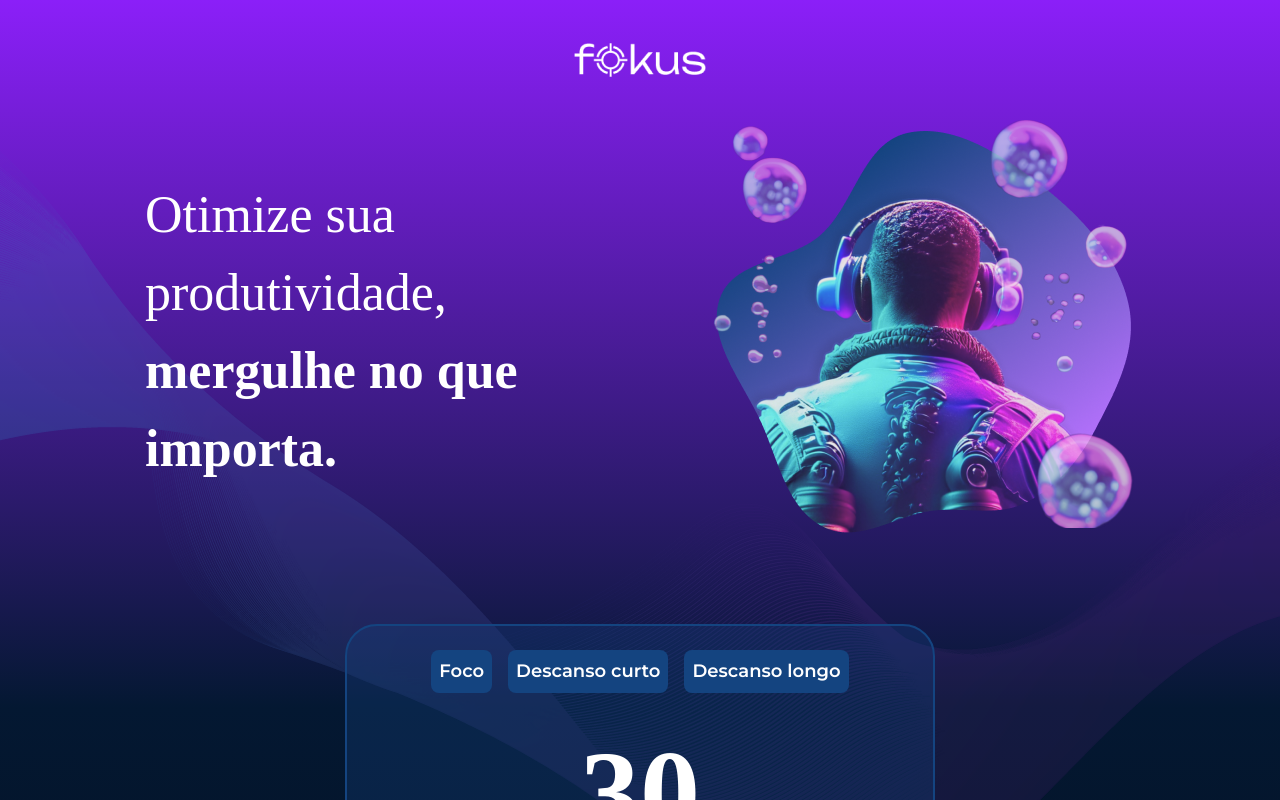
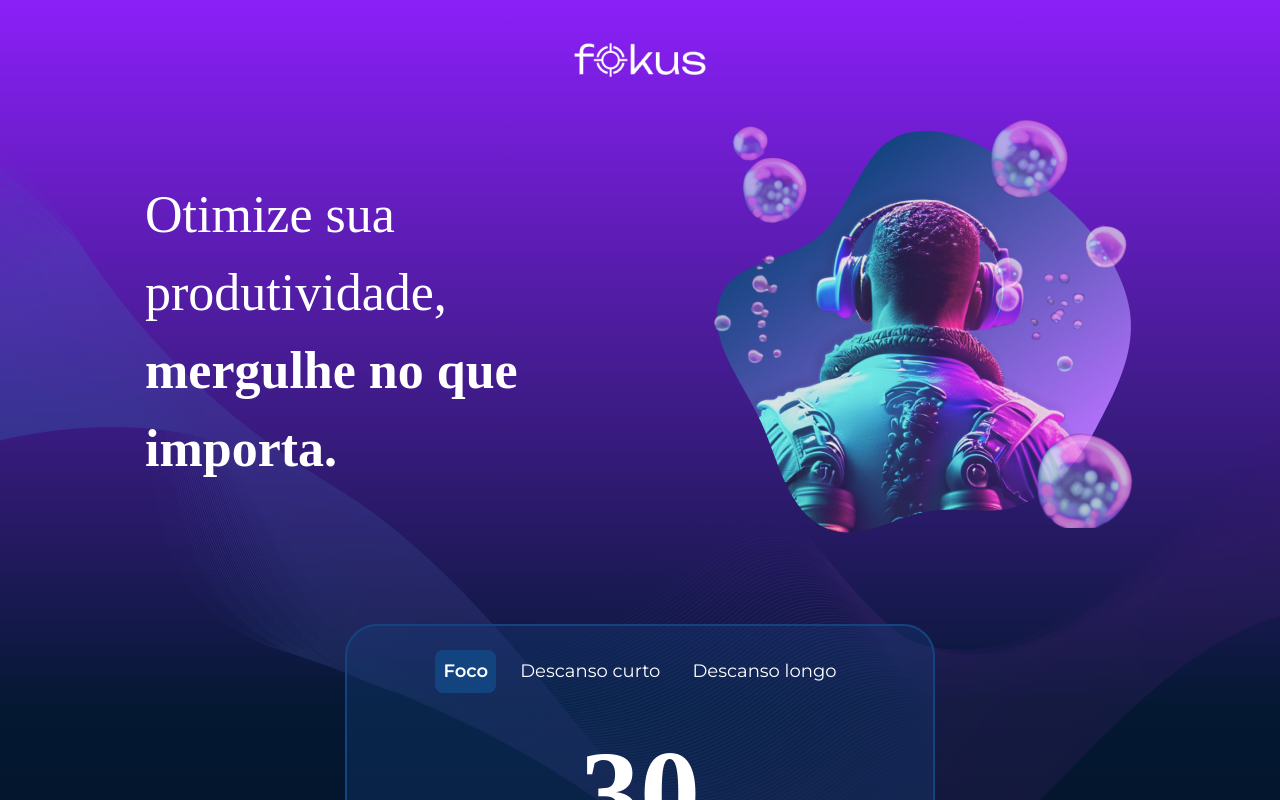
Before and after one commit to GGhiaroni/fokus-zustand, a React (Vite) app: page / in a window 1280 px wide. Shown: the top 800 px of the page. Built offline with nearby package versions, Linux system fonts and the light colour scheme; a web font is replaced by a local one.

Commit message:
implementando a selecao de modo dos botoes da aplicacao com os estados globais

```diff
--- a/src/components/Cronometro/BotoesModos/BotaoModo/index.jsx
+++ b/src/components/Cronometro/BotoesModos/BotaoModo/index.jsx
@@ -1,11 +1,22 @@
+import { useCronometroStore } from "../../../../store";
 import styles from "./styles.module.css";
 export default function BotaoModo({ children, modoBotao }) {
+  const modoCronometro = useCronometroStore((estado) => estado.modoCronometro);
+  const setModoCronometro = useCronometroStore((estado) => estado.setModoCronometro);
+
+  const botaoAtivo = modoBotao.id === modoCronometro.id;
+
+  const aoClicar = () => {
+    setModoCronometro(modoBotao);
+  };
+
   return (
     <button
       className={`
         ${styles["cronometer-modes__button"]}
-        ${styles["cronometer-modes__button--active"]}
+        ${botaoAtivo ? styles["cronometer-modes__button--active"] : ""}
       `}
+      onClick={aoClicar}
     >
       {children}
     </button>
```
